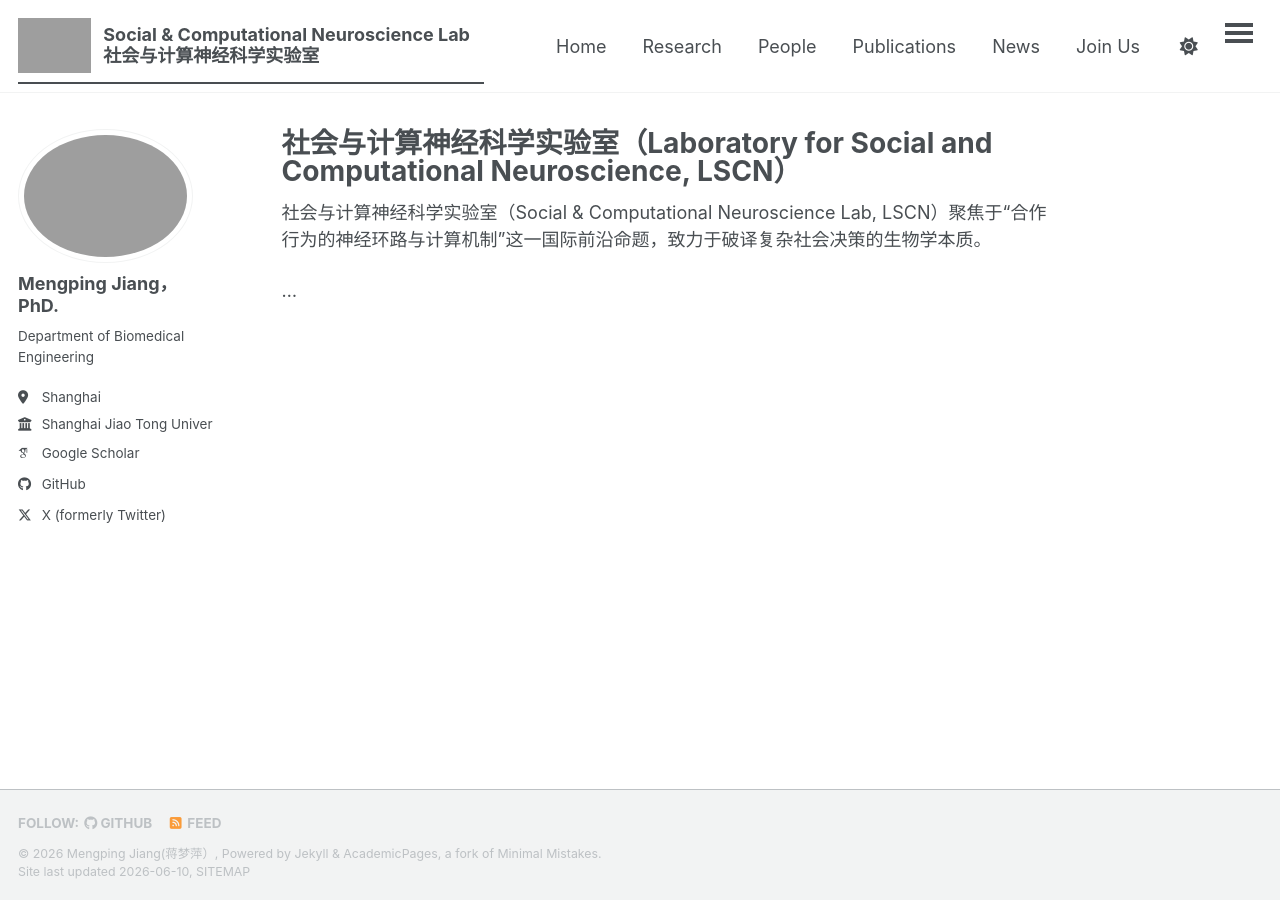
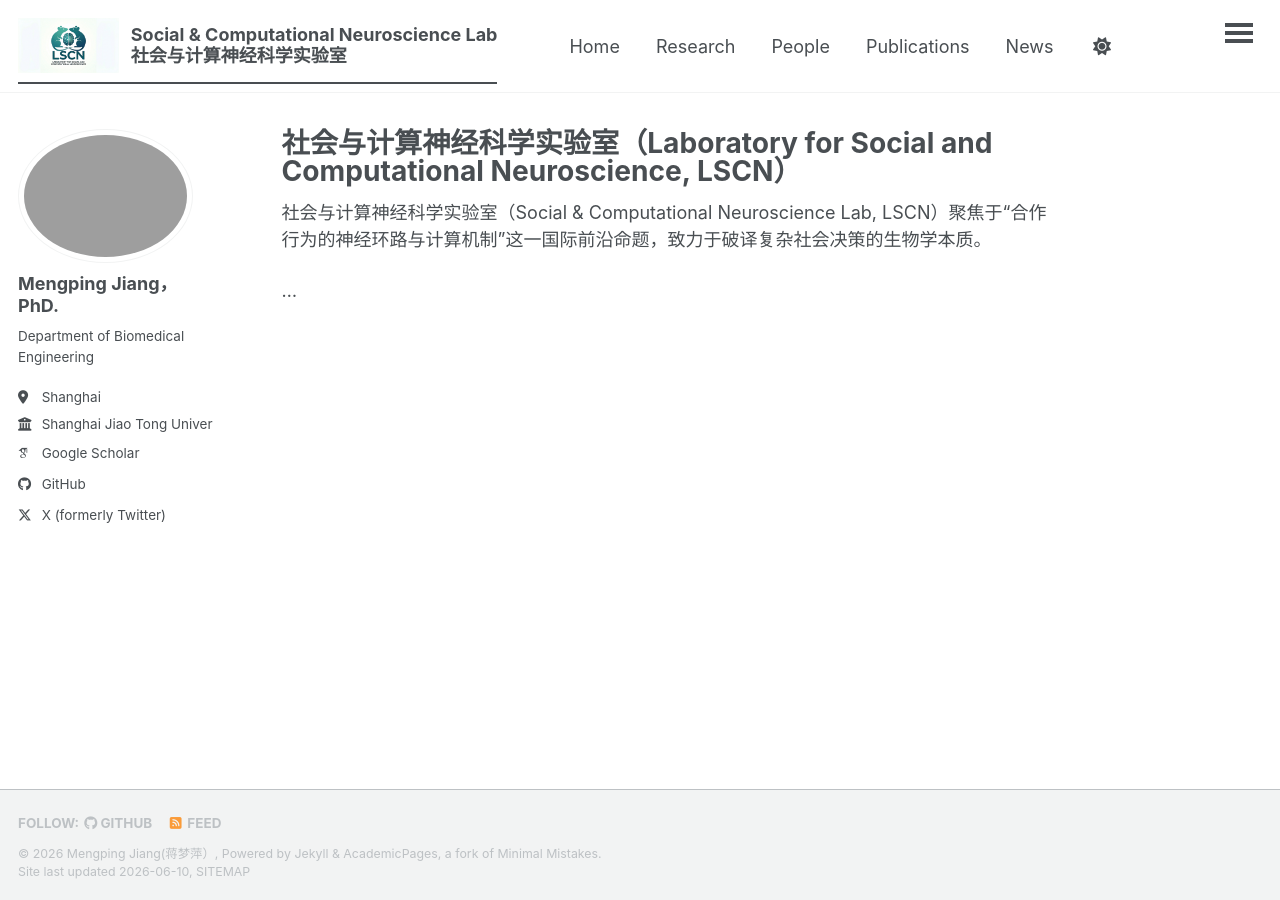
Before and after one commit to MengpingJiang/mengpingjiang.github.io, a Jekyll site: the page built from _pages/about.md, in a window 1280 px wide. Built offline with Jekyll 4.4.1, drawn with Linux system fonts in a browser that asks for light colours; some web fonts are replaced; a script bundle is joined from its source files by our own code; library files that are not in the unit come from our copies.

Commit message:
Update masthead.html

```diff
--- a/_includes/masthead.html
+++ b/_includes/masthead.html
@@ -7,7 +7,7 @@
         <ul class="visible-links">
           <li class="masthead__menu-item masthead__menu-item--lg persist {% if page.url == '/' or page.url == '/index.html' %}selected{% endif %}">
            <a href="{{ base_path }}/" class="lab-title">
-           <img src="{{ base_path }}/images/lab-logo.png" class="lab-logo">
+           <img src="{{ base_path }}/images/lab_logo_v0.2.png" class="lab-logo">
 
             <span>
              Social & Computational Neuroscience Lab<br>
```
